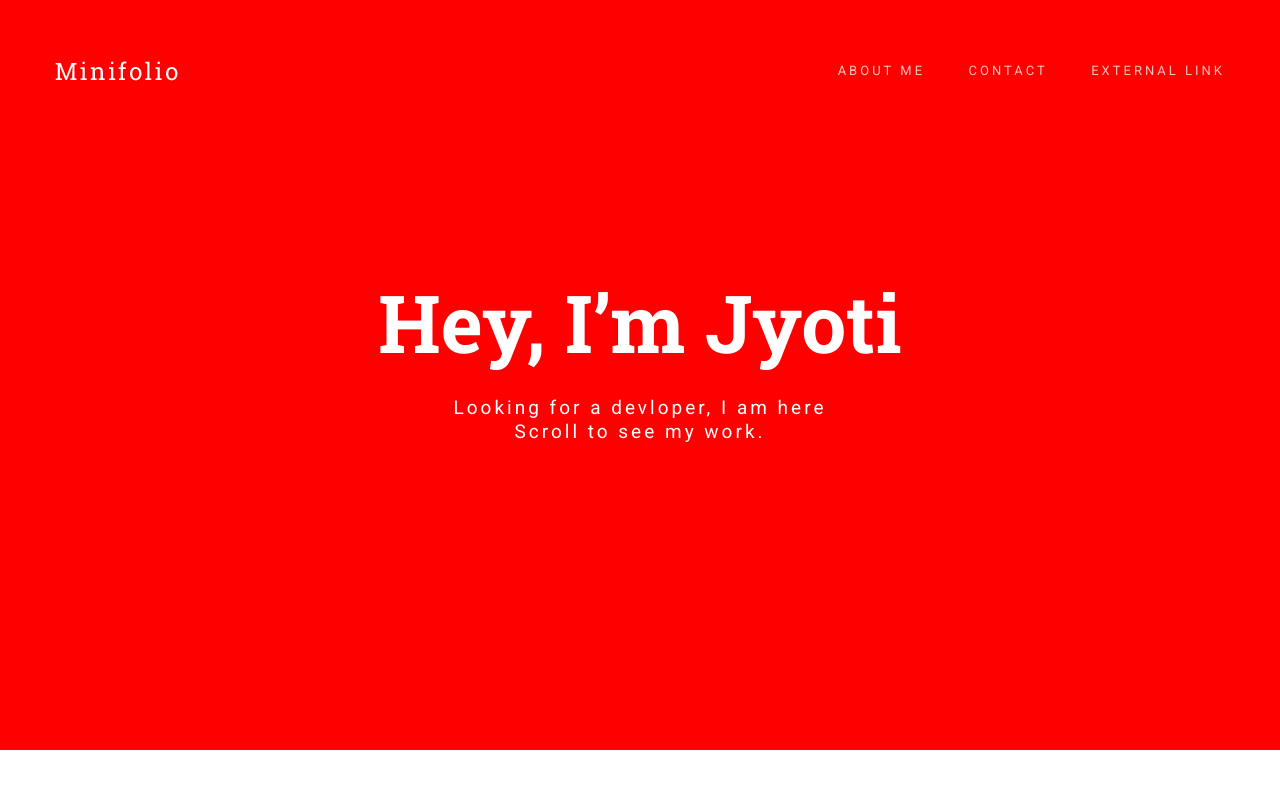
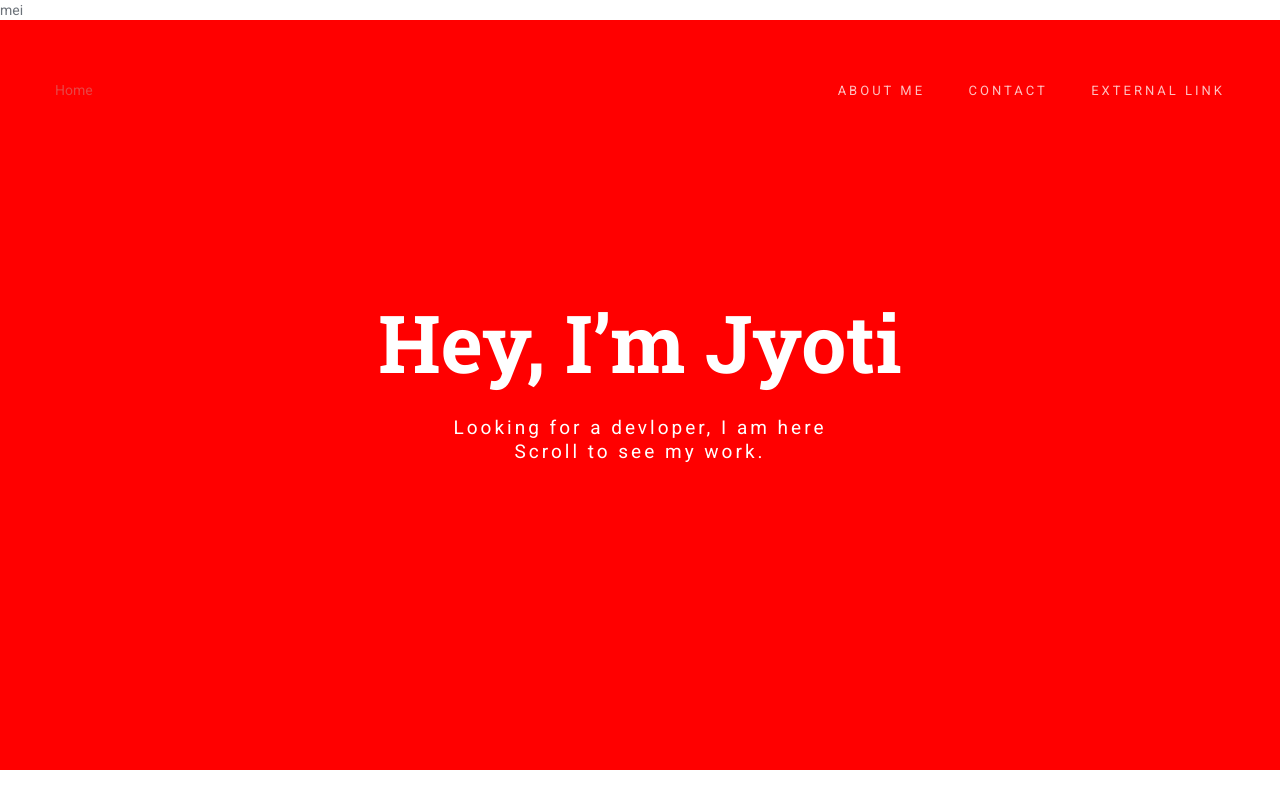
Before and after one commit to jyoti0208/myWebsite, a plain HTML site: page index.html in a window 1280 px wide. Shown: the top 800 px of the page. Drawn offline with nearby package versions, Linux system fonts and the light colour scheme.

Commit message:
adding my name

```diff
--- a/index.html
+++ b/index.html
@@ -13,6 +13,7 @@
 <title>Minifolio - Bootstrap Responsive Resume, Personal Portfolio Template</title>
 <link rel="stylesheet" href="css/bootstrap.min.css">
 <link rel="stylesheet" href="css/jquery.fancybox.css">
+mei
 <link rel="stylesheet" href="css/main.css">
 <link rel="stylesheet" href="css/responsive.css">
 <link rel="stylesheet" href="css/animate.min.css">
@@ -24,7 +25,7 @@
 <section class="banner" role="banner">
   <header id="header">
     <!-- navigation section  -->
-    <div class="header-content clearfix"> <a class="logo" href="#"><img src="images/logo.png" alt="Jyoti"></a>
+    <div class="header-content clearfix"> <a class="logo" href="#">Home</a>
       <nav class="navigation" role="navigation">
         <ul class="primary-nav">
           <li><a href="about.html">About Me</a></li>
```
